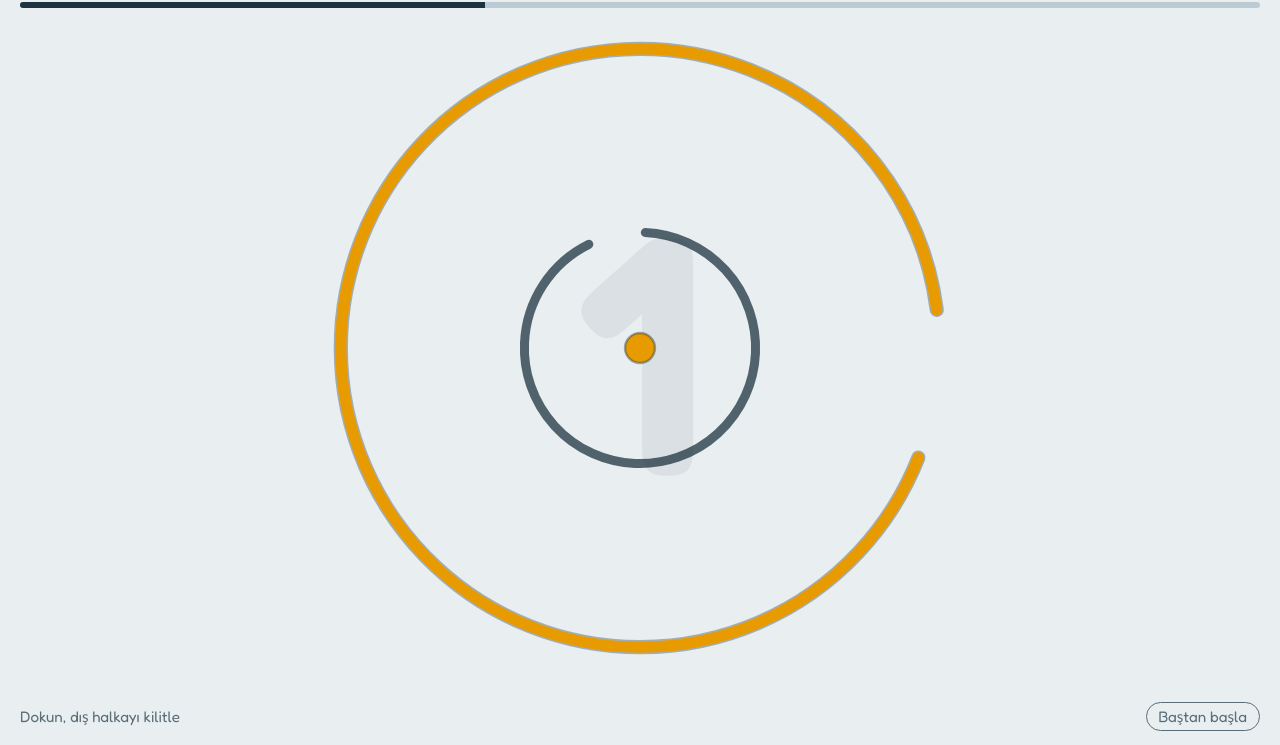
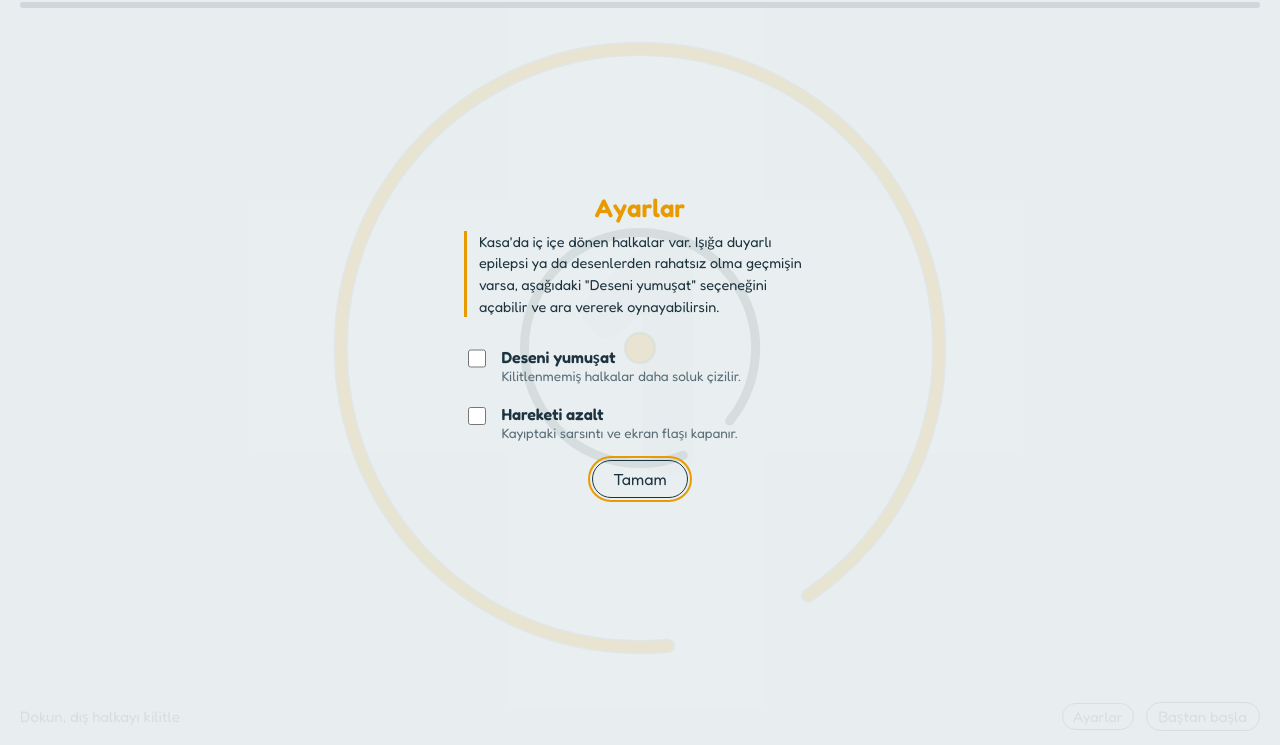
Before and after one commit to bohringerstein/d-nence, a website built with Vite: page index.html in a window 1280 px wide. Shown: the part 55-800 px from the top of the page. Built offline with nearby package versions, Linux system fonts and the light colour scheme.

Commit message:
Test oyuncularinin bulgulari: oyun tarafi (1 ve 6. maddeler)
MADDE 1 - Ogretici ipucu ilk kayipta kaybolmuyor
  ipucu() onceliginde "Deneme N" ogretici metnin onundeydi; oyuncu kurali tam
  da kaybettigi icin ogrenmeye calisirken aciklama siliniyordu. Level 2'deki
  "Sari kama ortak aciklik" cumlesi oyunun belkemigi ve tek kayipla gidiyordu.
  Artik ogretici ipucu one geciyor, deneme sayisi onune ekleniyor:
  "Deneme 2 · Sari kama ortak aciklik".
  Kod dogruydu, kusur sartnamedeydi; docs/SPEC.md 7. bolum duzeltildi.
  src/game/hints.test.ts: 9 test, regresyonu dogrudan sinayan biri dahil.

MADDE 6 - Isiga duyarlilik uyarisi ve desen yumusatma
  Olcum (docs/SPEC.md 7. bolume tablo olarak islendi): yanip sonme eşiklerin
  cok altinda (en kotu 1,1/sn, esik 3/sn), ama 6 halkali levellerde desen uc
  olcutu isaretliyor - 6 acik-koyu cift (esik >5), 1,48 cevrim/derece (riskli
  bant 1-4), 0,93-0,96 Michelson kontrast (riskli >0,4). En belirleyici olcutu
  kaciriyor: telefonda 11 derece kapliyor, oyun alaninin %13,8'i.
  Bas donmesi riski ihmal edilebilir: vection icin genelde 60+ derece gorus
  alani gerekiyor.

  src/game/ayarlar.ts: surumlu, dogrulanmis ayar kaydi.
  Ilk acilista bir kez uyari + ayar paneli. Panel acikken OYUN DURUYOR -
  tarayicida dogrulandi: 2,5 saniye gecti, levelTime 0 kaldi.
  "Deseni yumusat": kilitsiz halka opakligi 0,40 -> 0,25. Olculen etki
  acik temada kontrast 0,40 -> 0,24 (esigin altina iner), koyu temada
  0,82 -> 0,69. Koyu temada esigin altina inmek halkalari oynanamayacak
  kadar gorunmez yapardi; sartnameye boyle yazildi.
  "Hareketi azalt": sistem tercihinden bagimsiz olarak sarsinti ve flasi
  kapatir.

Testler 60 -> 76. Tarayicida dogrulandi: ilk acilista uyari cikiyor, ikinci
acilista cikmiyor, ayarlar diske yaziliyor, panel kapaninca level bastan
basliyor.

Co-Authored-By: Claude Opus 5 <noreply@anthropic.com>
Claude-Session: https://claude.ai/code/session_01QtBmNSx5TYKThXpXyeJHFh

```diff
--- /dev/null
+++ b/src/game/ayarlar.ts
@@ -0,0 +1,49 @@
+// Erişilebilirlik ayarları ve ilk açılış uyarısı.
+//
+// Oyunun görsel uyaranı ışığa duyarlılık rehberlerindeki eşiklerle karşılaştırıldı
+// (docs/SPEC.md, 7. bölüm "Işığa duyarlılık"). Yanıp sönme eşiklerin çok altında, ama
+// 6 halkalı levellerde desen üç ölçütü birden işaretliyor: yarıçapta 6 açık-koyu çift
+// (eşik >5), 1,48 çevrim/derece uzamsal frekans (riskli bant 1-4) ve 0,96 Michelson
+// kontrast (riskli >0,4). Deseni küçük tutan şey görüş açısı: telefonda sadece 11°.
+// Yine de bir uyarı ve bir yumuşatma seçeneği sunuyoruz.
+
+const KEY = "kasa:ayarlar:v1";
+
+export interface Ayarlar {
+  /** Kilitsiz halkaların opaklığı düşürülür; en yüksek kontrastlı durumu hedefler. */
+  desenYumusat: boolean;
+  /** Sistem tercihinden bağımsız olarak sarsıntı ve flaşı kapatır. */
+  hareketAzalt: boolean;
+  /** İlk açılış uyarısı gösterildi mi. */
+  uyariGoruldu: boolean;
+}
+
+const varsayilan = (): Ayarlar => ({ desenYumusat: false, hareketAzalt: false, uyariGoruldu: false });
+
+export function ayarlariOku(): Ayarlar {
+  try {
+    const ham = localStorage.getItem(KEY);
+    if (!ham) return varsayilan();
+    const o = JSON.parse(ham) as Record<string, unknown>;
+    const a = varsayilan();
+    if (typeof o.desenYumusat === "boolean") a.desenYumusat = o.desenYumusat;
+    if (typeof o.hareketAzalt === "boolean") a.hareketAzalt = o.hareketAzalt;
+    if (typeof o.uyariGoruldu === "boolean") a.uyariGoruldu = o.uyariGoruldu;
+    return a;
+  } catch {
+    return varsayilan();
+  }
+}
+
+export function ayarlariYaz(a: Ayarlar): void {
+  try { localStorage.setItem(KEY, JSON.stringify(a)); } catch { /* kayıt olmadan da oynanır */ }
+}
+
+/** Kilitsiz halkaların çizim opaklığı. */
+export const halkaOpakligi = (a: Ayarlar): number => a.desenYumusat ? 0.25 : 0.4;
+
+export const UYARI_BASLIK = "Başlamadan önce";
+export const UYARI_METIN =
+  "Kasa'da iç içe dönen halkalar var. Işığa duyarlı epilepsi ya da desenlerden " +
+  "rahatsız olma geçmişin varsa, aşağıdaki \"Deseni yumuşat\" seçeneğini açabilir " +
+  "ve ara vererek oynayabilirsin.";
--- a/src/game/hints.ts
+++ b/src/game/hints.ts
@@ -45,7 +45,16 @@ export interface IpucuGirdi {
 
 export function ipucu({ level, deneme, rekor, ogretici }: IpucuGirdi): string {
   if (level.boss && deneme === 1) return `${level.boss}: ${level.hint}`;
+
+  // Öğretici ipucu deneme sayacını EZER, tersi değil.
+  //
+  // Eskiden "Deneme N" öndeydi ve ilk kayıpta öğretici metin kayboluyordu. Oysa oyuncu
+  // kuralı tam da kaybettiği için öğrenmeye çalışıyor: Level 2'deki "Sarı kama ortak
+  // açıklık" cümlesi oyunun belkemiği ve tek kayıpla siliniyordu. Deneme sayısı yine
+  // görünüyor, sadece ipucunun önüne geçmiyor.
+  const ogr = !rekor ? ogretici[level.n] : undefined;
+  if (ogr) return deneme > 1 ? `Deneme ${deneme} · ${ogr}` : ogr;
+
   if (deneme > 1) return `Deneme ${deneme}` + (rekor ? `, en iyin ${yildizYazisi(rekor.s)}` : "");
-  if (ogretici[level.n] && !rekor) return ogretici[level.n];
   return rekor ? `En iyin ${yildizYazisi(rekor.s)} ${sureYazisi(rekor.t)} sn` : "Dokun, sıradaki halkayı kilitle";
 }
--- a/src/game/render.ts
+++ b/src/game/render.ts
@@ -95,9 +95,11 @@ function halkaCiz(ctx: CanvasRenderingContext2D, r: Ring, R: number): void {
 
 export interface CizimSecenekleri {
   hareketAzalt: boolean;
+  /** Kilitsiz halkaların opaklığı. "Deseni yumuşat" açıkken düşer (bkz. game/ayarlar.ts). */
+  halkaOpakligi: number;
 }
 
-export function ciz(t: Tuval, s: LevelState, renk: Renkler, { hareketAzalt }: CizimSecenekleri): void {
+export function ciz(t: Tuval, s: LevelState, renk: Renkler, { hareketAzalt, halkaOpakligi }: CizimSecenekleri): void {
   const { ctx, W, H } = t;
   if (W === 0 || H === 0) return;
   const g = t.yerlesim(s.rings.length);
@@ -165,9 +167,9 @@ export function ciz(t: Tuval, s: LevelState, renk: Renkler, { hareketAzalt }: Ci
   s.rings.forEach((r, i) => {
     const R = g.radius(i);
     let renkli = renk.ink;
-    let alpha = r.locked ? 1 : 0.4;
+    let alpha = r.locked ? 1 : halkaOpakligi;
     let kalinlik = g.lineWidth;
-    if (i === sonraki) alpha = 0.75;
+    if (i === sonraki) alpha = Math.min(0.75, halkaOpakligi + 0.35);
     const aktif = i === s.active && s.asama === "idle";
     if (aktif) { renkli = renk.ball; alpha = 1; kalinlik = g.lineWidth * 1.25; }
     if (i === s.crashRing || s.crashRing === HEPSI) { renkli = renk.fail; alpha = 1; }
--- a/src/main.ts
+++ b/src/main.ts
@@ -12,6 +12,7 @@ import { tuvalKur, ciz } from "./game/render.ts";
 import { renkleriOku, hareketAzalt, tercihleriIzle } from "./game/theme.ts";
 import { ogreticiTablosu, ipucu, yildizYazisi, sureYazisi } from "./game/hints.ts";
 import { oku, levelKaydet, rekorKaydet, bastanBasla, toplamYildiz, bitirilenLevel } from "./game/storage.ts";
+import { ayarlariOku, ayarlariYaz, halkaOpakligi, UYARI_METIN } from "./game/ayarlar.ts";
 import { kabukKur } from "./ui/shell.ts";
 
 const tablo = tabloHam as LevelTable;
@@ -32,10 +33,14 @@ const ui = kabukKur(hedef);
 const kayit = oku();
 const ogretici = ogreticiTablosu(tablo.levels);
 
+const ayarlar = ayarlariOku();
 let renk = renkleriOku();
-let azalt = hareketAzalt();
+// Sistem tercihi VEYA oyuncunun kendi seçimi; ikisinden biri yeterli.
+let azalt = hareketAzalt() || ayarlar.hareketAzalt;
 let durum: LevelState = null as unknown as LevelState;
 let bitti = false;
+/** Ayarlar paneli açıkken oyun durur: uyarıyı okumak oyuncunun süresini yakmamalı. */
+let panelAcik = false;
 
 const tuval = tuvalKur(ui.canvas, () => { if (durum) cizVeYaz(); });
 const girdi = girdiBagla(ui.canvas);
@@ -66,7 +71,7 @@ function saatiGuncelle(): void {
 
 let sonFlas = -1;
 function cizVeYaz(): void {
-  ciz(tuval, durum, renk, { hareketAzalt: azalt });
+  ciz(tuval, durum, renk, { hareketAzalt: azalt, halkaOpakligi: halkaOpakligi(ayarlar) });
   // Flaş canvas yerine ayrı bir katmanda: tam ekran dolgu geniş ekranda 4 ms tutuyordu.
   const f = azalt ? 0 : durum.flash * 0.18;
   if (f !== sonFlas) {
@@ -97,7 +102,7 @@ function dokunusIsle(): void {
 // ---- Döngü -----------------------------------------------------------------
 const oyun = dongu({
   adim(dt) {
-    if (bitti) return false;
+    if (bitti || panelAcik) { girdi.temizle(); return false; }
     dokunusIsle();
     const s = step(durum, dt);
     if (s.tip === "sureDoldu") { yaz("Süre doldu"); return true; }
@@ -111,8 +116,9 @@ const oyun = dongu({
   },
   cizim(dt) {
     if (bitti) return;
+    // Panel açıkken halkalar donar ama çizim sürer: oyuncu ayarın etkisini anında görür.
     const g = tuval.yerlesim(durum.rings.length);
-    decay(durum, dt, g.S, g.outer);
+    if (!panelAcik) decay(durum, dt, g.S, g.outer);
     saatiGuncelle();
     cizVeYaz();
   }
@@ -146,12 +152,48 @@ ui.reset.addEventListener("click", e => {
   ui.reset.blur();   // sonraki Enter oyuna gitsin, düğmeye değil
 });
 
-tercihleriIzle(() => { renk = renkleriOku(); azalt = hareketAzalt(); });
+tercihleriIzle(() => { renk = renkleriOku(); azalt = hareketAzalt() || ayarlar.hareketAzalt; });
+
+// ---- Ayarlar paneli --------------------------------------------------------
+function ayarPaneliAc(ilkAcilis = false): void {
+  panelAcik = true;
+  ui.desenKutu.checked = ayarlar.desenYumusat;
+  ui.hareketKutu.checked = ayarlar.hareketAzalt;
+  // Uyarı yalnızca ilk açılışta; sonrasında panel sade kalır.
+  ui.uyari.textContent = ilkAcilis ? UYARI_METIN : "";
+  ui.ayarPanel.hidden = false;
+  ui.ayarKapat.focus();
+}
+
+function ayarlariUygula(): void {
+  ayarlar.desenYumusat = ui.desenKutu.checked;
+  ayarlar.hareketAzalt = ui.hareketKutu.checked;
+  azalt = hareketAzalt() || ayarlar.hareketAzalt;
+  ayarlariYaz(ayarlar);
+  sonFlas = -1;   // flaş katmanı yeni ayara göre tazelensin
+}
+
+ui.ayarAc.addEventListener("click", e => { e.stopPropagation(); if (!bitti) ayarPaneliAc(); ui.ayarAc.blur(); });
+ui.desenKutu.addEventListener("change", ayarlariUygula);
+ui.hareketKutu.addEventListener("change", ayarlariUygula);
+ui.ayarKapat.addEventListener("click", () => {
+  ayarlariUygula();
+  ayarlar.uyariGoruldu = true;
+  ayarlariYaz(ayarlar);
+  ui.ayarPanel.hidden = true;
+  ui.ayarKapat.blur();
+  panelAcik = false;
+  // Panelde geçen süre levele yazılmasın: level baştan başlar.
+  levelYukle(durum.level.n);
+});
 
 levelYukle(kayit.level);
 tuval.boyutla();
 oyun.basla();
 
+// Işığa duyarlılık uyarısı ilk açılışta bir kez (bkz. game/ayarlar.ts).
+if (!ayarlar.uyariGoruldu) ayarPaneliAc(true);
+
 // Geliştirme sırasında elle sınamak için; oyun bunu kullanmaz ve üretim derlemesine girmez.
 if (import.meta.env.DEV) {
   Object.assign(window, { KASA: { durum: () => durum, kayit, tablo, ADIM } });
--- a/src/styles.css
+++ b/src/styles.css
@@ -143,20 +143,46 @@ button {
 }
 button:focus-visible { outline: 2px solid var(--ball); outline-offset: 2px; }
 
-/* Bitiş ekranı: 60. levelden sonra. Prototipte oyun sessizce 60'ı tekrarlıyordu. */
-.bitis {
+/* Örtü: bitiş ekranı ve ayarlar paneli aynı kabuğu kullanır. */
+.ortu {
   position: fixed;
   inset: 0;
   display: grid;
   place-items: center;
   background: color-mix(in srgb, var(--bg) 88%, transparent);
   padding: 24px;
+  z-index: 10;
 }
-.bitis[hidden] { display: none; }
-.bitisKutu { text-align: center; max-width: 22rem; }
-.bitisKutu h2 { font-size: 1.8rem; font-weight: 600; margin: 0 0 0.5rem; color: var(--ball); }
-.bitisKutu p { margin: 0 0 1.25rem; color: var(--ink); line-height: 1.5; }
-.bitisKutu button { color: var(--ink); padding: 8px 20px; }
+.ortu[hidden] { display: none; }
+.kutu { text-align: center; max-width: 22rem; width: 100%; }
+.kutu h2 { font-size: 1.6rem; font-weight: 600; margin: 0 0 0.5rem; color: var(--ball); }
+.kutu p { margin: 0 0 1.25rem; color: var(--ink); line-height: 1.5; }
+.kutu button { color: var(--ink); padding: 8px 20px; margin-top: 0.5rem; }
+
+/* Işığa duyarlılık uyarısı: ilk açılışta gösterilir (src/game/ayarlar.ts). */
+.uyari {
+  font-size: 0.9rem;
+  color: var(--muted);
+  text-align: left;
+  border-left: 3px solid var(--ball);
+  padding-left: 0.75rem;
+}
+.uyari:empty { display: none; }
+
+.secenek {
+  display: flex;
+  align-items: flex-start;
+  gap: 0.75rem;
+  text-align: left;
+  padding: 0.6rem 0;
+  cursor: pointer;
+}
+.secenek input { width: 1.15rem; height: 1.15rem; margin-top: 0.15rem; flex: 0 0 auto; accent-color: var(--ball); }
+.secenek b { display: block; font-weight: 600; color: var(--ink); }
+.secenek small { display: block; color: var(--muted); font-size: 0.85rem; line-height: 1.35; }
+
+/* Alt çubuktaki ayar düğmesi dar ekranda "Baştan başla"yı sıkıştırmasın. */
+.ikon { padding: 4px 10px; font-size: 0.9rem; }
 
 @media (prefers-reduced-motion: reduce) {
   .bar i { transition: none; }
--- a/src/ui/shell.ts
+++ b/src/ui/shell.ts
@@ -12,6 +12,12 @@ export interface Kabuk {
   bitisMetin: HTMLElement;
   bitisDugme: HTMLButtonElement;
   flas: HTMLElement;
+  ayarAc: HTMLButtonElement;
+  ayarPanel: HTMLElement;
+  ayarKapat: HTMLButtonElement;
+  desenKutu: HTMLInputElement;
+  hareketKutu: HTMLInputElement;
+  uyari: HTMLElement;
 }
 
 const HTML = `
@@ -28,10 +34,27 @@ const HTML = `
   </div>
   <footer>
     <span id="hint" role="status" aria-live="polite"></span>
+    <button id="ayarAc" type="button" class="ikon" aria-label="Ayarlar">Ayarlar</button>
     <button id="reset" type="button">Baştan başla</button>
   </footer>
-  <div class="bitis" id="bitis" hidden role="dialog" aria-modal="true" aria-labelledby="bitisBaslik">
-    <div class="bitisKutu">
+
+  <div class="ortu" id="ayarPanel" hidden role="dialog" aria-modal="true" aria-labelledby="ayarBaslik">
+    <div class="kutu">
+      <h2 id="ayarBaslik">Ayarlar</h2>
+      <p class="uyari" id="uyari"></p>
+      <label class="secenek">
+        <input type="checkbox" id="desenKutu">
+        <span><b>Deseni yumuşat</b><small>Kilitlenmemiş halkalar daha soluk çizilir.</small></span>
+      </label>
+      <label class="secenek">
+        <input type="checkbox" id="hareketKutu">
+        <span><b>Hareketi azalt</b><small>Kayıptaki sarsıntı ve ekran flaşı kapanır.</small></span>
+      </label>
+      <button id="ayarKapat" type="button">Tamam</button>
+    </div>
+  </div>
+  <div class="ortu" id="bitis" hidden role="dialog" aria-modal="true" aria-labelledby="bitisBaslik">
+    <div class="kutu">
       <h2 id="bitisBaslik">Kasa açıldı</h2>
       <p id="bitisMetin"></p>
       <button id="bitisDugme" type="button">Baştan oyna</button>
@@ -59,6 +82,12 @@ export function kabukKur(hedef: HTMLElement): Kabuk {
     bitis: bul(hedef, "bitis"),
     bitisMetin: bul(hedef, "bitisMetin"),
     bitisDugme: bul<HTMLButtonElement>(hedef, "bitisDugme"),
-    flas: bul(hedef, "flas")
+    flas: bul(hedef, "flas"),
+    ayarAc: bul<HTMLButtonElement>(hedef, "ayarAc"),
+    ayarPanel: bul(hedef, "ayarPanel"),
+    ayarKapat: bul<HTMLButtonElement>(hedef, "ayarKapat"),
+    desenKutu: bul<HTMLInputElement>(hedef, "desenKutu"),
+    hareketKutu: bul<HTMLInputElement>(hedef, "hareketKutu"),
+    uyari: bul(hedef, "uyari")
   };
 }
```
Also changed, not shown: docs/SPEC.md (+26 -3 lines), src/game/ayarlar.test.ts (added, +81 -0 lines), src/game/hints.test.ts (added, +66 -0 lines).
